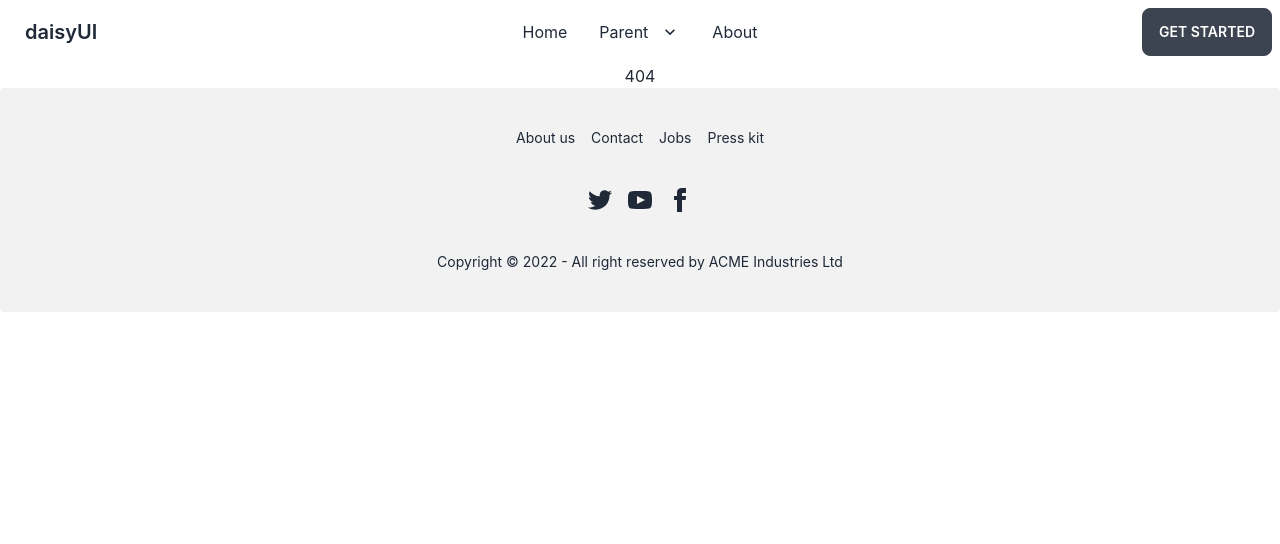
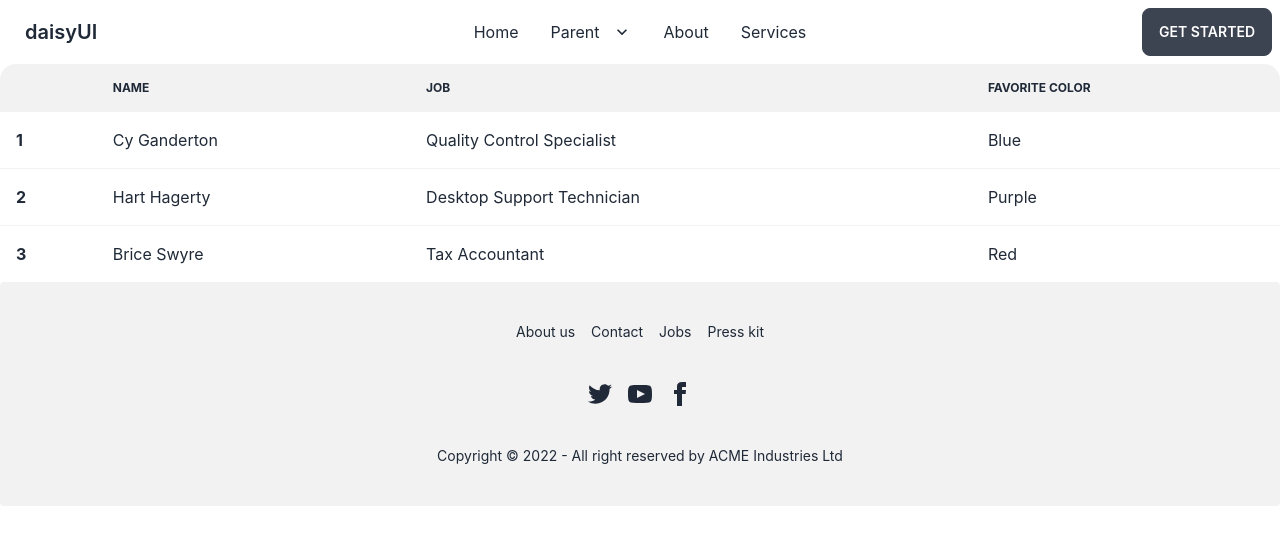
Before and after one commit to NatureSolution/env-portal, a React (Create React App) app: page /services in a window 1280 px wide. Before the commit this address had no page. Shown: the top 544 px of the page. Built offline with nearby package versions, Linux system fonts and the light colour scheme.

Commit message:
Services Add

```diff
--- a/src/App.js
+++ b/src/App.js
@@ -5,14 +5,17 @@ import About from "./components/Pages/About/About";
 import Headers from "./components/Sheared/Headers/Headers";
 import Footers from "./components/Sheared/Footers/Footers";
 import NothingFound from "./components/Sheared/NothingFound/NothingFound";
+import Services from "./components/Pages/Services/Services";
 
 function App() {
   return (
     <div className="App">
       <Headers />
       <Routes>
+        <Route path="/" element={<Home />} />
         <Route path="/home" element={<Home />} />
         <Route path="/about" element={<About />} />
+        <Route path="/services" element={<Services />} />
         <Route path="*" element={<NothingFound />} />
       </Routes>
       <Footers />
--- a/src/components/Pages/About/About.js
+++ b/src/components/Pages/About/About.js
@@ -37,6 +37,29 @@ const About = () => {
           </div>
         </div>
       </div>
+      <div class="carousel carousel-center max-w-md p-4 space-x-4 bg-neutral rounded-box">
+        <div class="carousel-item">
+          <img src="https://placeimg.com/250/180/arch" class="rounded-box" />
+        </div>
+        <div class="carousel-item">
+          <img src="https://placeimg.com/250/180/arch" class="rounded-box" />
+        </div>
+        <div class="carousel-item">
+          <img src="https://placeimg.com/250/180/arch" class="rounded-box" />
+        </div>
+        <div class="carousel-item">
+          <img src="https://placeimg.com/250/180/arch" class="rounded-box" />
+        </div>
+        <div class="carousel-item">
+          <img src="https://placeimg.com/250/180/arch" class="rounded-box" />
+        </div>
+        <div class="carousel-item">
+          <img src="https://placeimg.com/250/180/arch" class="rounded-box" />
+        </div>
+        <div class="carousel-item">
+          <img src="https://placeimg.com/250/180/arch" class="rounded-box" />
+        </div>
+      </div>
     </div>
   );
 };
--- /dev/null
+++ b/src/components/Pages/Services/Services.js
@@ -0,0 +1,46 @@
+import React from "react";
+
+const Services = () => {
+  return (
+    <div>
+      <div class="overflow-x-auto">
+        <table class="table w-full">
+          {/* <!-- head --> */}
+          <thead>
+            <tr>
+              <th></th>
+              <th>Name</th>
+              <th>Job</th>
+              <th>Favorite Color</th>
+            </tr>
+          </thead>
+          <tbody>
+            {/* <!-- row 1 --> */}
+            <tr>
+              <th>1</th>
+              <td>Cy Ganderton</td>
+              <td>Quality Control Specialist</td>
+              <td>Blue</td>
+            </tr>
+            {/* <!-- row 2 --> */}
+            <tr>
+              <th>2</th>
+              <td>Hart Hagerty</td>
+              <td>Desktop Support Technician</td>
+              <td>Purple</td>
+            </tr>
+            {/* <!-- row 3 --> */}
+            <tr>
+              <th>3</th>
+              <td>Brice Swyre</td>
+              <td>Tax Accountant</td>
+              <td>Red</td>
+            </tr>
+          </tbody>
+        </table>
+      </div>
+    </div>
+  );
+};
+
+export default Services;
--- a/src/components/Sheared/Headers/Headers.js
+++ b/src/components/Sheared/Headers/Headers.js
@@ -45,7 +45,7 @@ const Headers = () => {
                 </a>
                 <ul class="p-2">
                   <li>
-                    <a>Submenu 1</a>
+                    <Link to="/services">Services</Link>
                   </li>
                   <li>
                     <a>Submenu 2</a>
@@ -89,6 +89,9 @@ const Headers = () => {
             <li>
               <Link to="/about">About</Link>
             </li>
+            <li>
+              <Link to="/services">Services</Link>
+            </li>
           </ul>
         </div>
         <div class="navbar-end">
```
